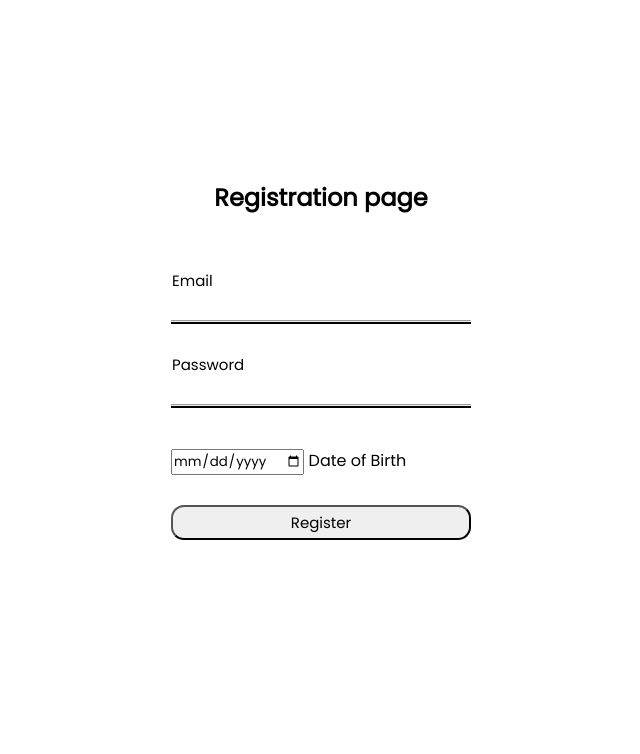
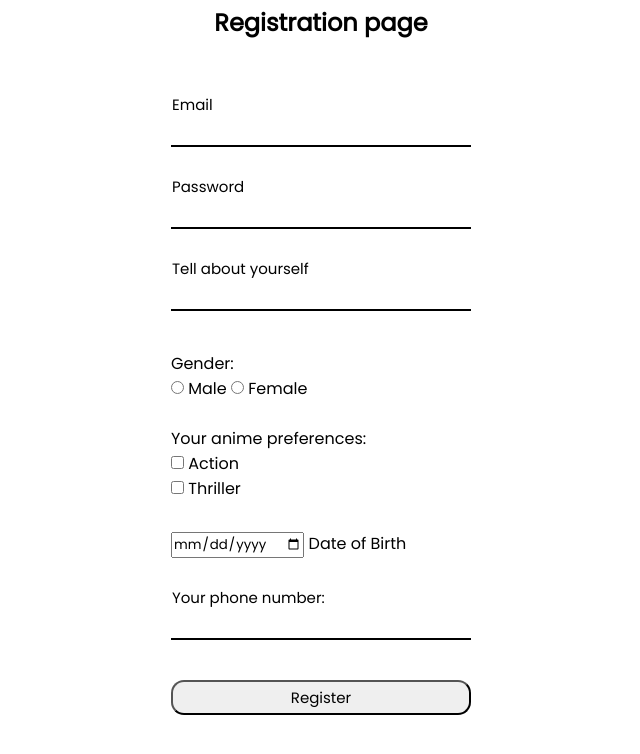
Before and after one commit to DDSS02/Lab-Work-II, a plain HTML site: page index.html in a window 1280 px wide. Shown: the whole page, without its empty margins (319-959 px from the left). Drawn offline with Linux system fonts and the light colour scheme.

Commit message:
index.html

```diff
--- a/index.html
+++ b/index.html
@@ -1,38 +1,60 @@
 <!DOCTYPE html>
 <html>
   <head>
-	<meta charset="utf-8">
-	<meta name="viewport" content="width=device-width, initial-scale=1">
-	<link href="style.css" rel="stylesheet" type="text/css">
+    <meta charset="utf-8" />
+    <meta name="viewport" content="width=device-width, initial-scale=1" />
+    <link href="style.css" rel="stylesheet" type="text/css" />
     <title>Lab Work II</title>
   </head>
   <body>
     <section>
       <div class="boxx">
         <div class="val">
-            <form action = "login.html">
+          <form action="login.html">
             <h2>Registration page</h2>
-                <br>
+            <br />
             <div class="inputbox">
-                    <input type = "email" required>
-                    <label for = "">Email</label>
-                    <hr>
+              <input type="email" required />
+              <label for="">Email</label>
             </div>
             <div class="inputbox">
-                    <input type = "password" required>
-                    <label for = "">Password</label>
-                    <hr>
+              <input type="password" required />
+              <label for="">Password</label>
+            </div>
+            <div class="inputbox">
+              <input type="text" />
+              <label for="">Tell about yourself</label>
+            </div>
+            <div>
+              <label>Gender:</label>
+              <br />
+              <input type="radio" id="male" name="gen" value="male" />
+              <label for="male">Male</label>
+              <input type="radio" id="female" name="gen" value="female" />
+              <label for="female">Female</label>
+            </div>
+            <br />
+            <div>
+              <label>Your anime preferences:</label>
+              <br />
+              <input type="checkbox" id="male" name="gen" value="male" />
+              <label for="male">Action</label>
+              <br />
+              <input type="checkbox" id="female" name="gen" value="female" />
+              <label for="female">Thriller</label>
             </div>
             <div class="dob">
-                    <input type = "date" required>
-                    <label for = "">Date of Birth</label>
+              <input type="date" required />
+              <label for="">Date of Birth</label>
             </div>
-                <input type = "submit" value = "Register" class = "reggs">
+            <div class="inputbox">
+              <input type="tel" required />
+              <label for="">Your phone number:</label>
+            </div>
+            <input type="submit" value="Register" class="reggs" />
           </form>
         </div>
       </div>
     </section>
-
-
   </body>
 </html>
```
Lines whose indentation alone changed are shown as unchanged.
